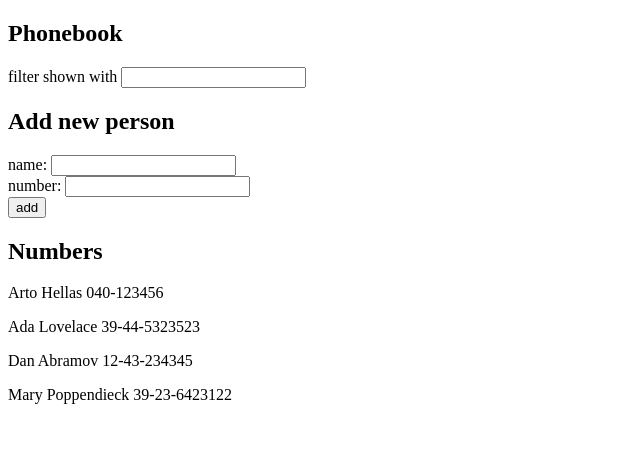
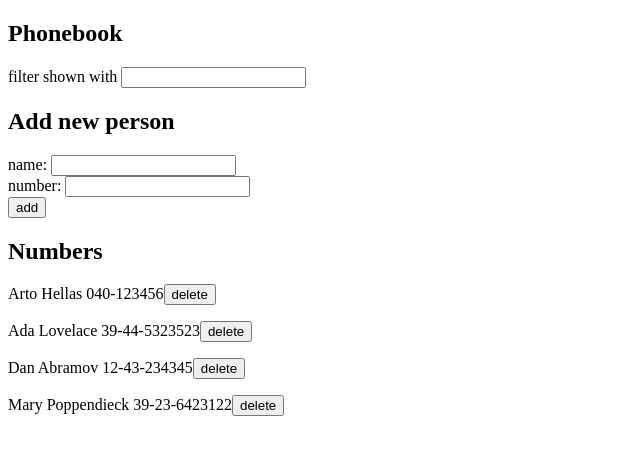
Before and after one commit to wilson-diaz/fullstackopen, a React (Create React App) app in the folder part2/phonebook/: page / in a window 1280 px wide. Shown: the top 454 px of the page, without its empty margins (0-640 px from the left). Built offline with nearby package versions, Linux system fonts and the light colour scheme; data requests are answered from the project's data file.

Commit message:
2.17: person deletion

```diff
--- a/part2/phonebook/src/App.js
+++ b/part2/phonebook/src/App.js
@@ -50,6 +50,21 @@ const App = () => {
     setNewNumber('')
   }
 
+  const handleDelete = (id) => () => {
+    if (!window.confirm("are you sure you want to delete this person?")) { return }
+
+    personService
+      .deletePerson(id)
+      .then(response => {
+        console.log(response)
+      })
+      .catch(error => {
+        console.log(error)
+        alert('error: this person has already been deleted')
+      })
+    setPersons(persons.filter(p => p.id !== id))
+  }
+
   const handleNameChange = (event) => setNewName(event.target.value)
   const handleNumberChange = (event) => setNewNumber(event.target.value)
   const handleNewFilterChange = (event) => setNewFilter(event.target.value)
@@ -64,7 +79,7 @@ const App = () => {
       <PersonForm newName={newName} handleNameChange={handleNameChange} newNumber={newNumber} handleNumberChange={handleNumberChange} addPerson={addPerson} />
 
       <h2>Numbers</h2>
-      <Numbers personsToShow={personsToShow} />
+      <Numbers personsToShow={personsToShow} handleDelete={handleDelete} />
     </div>
   )
 }
--- a/part2/phonebook/src/components/Numbers.js
+++ b/part2/phonebook/src/components/Numbers.js
@@ -1,8 +1,13 @@
 import React from 'react'
 
-const Numbers = ({ personsToShow }) => (
+const Numbers = ({ personsToShow, handleDelete }) => (
     <>
-        {personsToShow.map(p => <p key={p.name}>{p.name} {p.number}</p>)}
+        {personsToShow.map(p => (
+            <p key={p.name}>
+                {p.name} {p.number}
+                <button onClick={handleDelete(p.id)}>delete</button>
+            </p>
+        ))}
     </>
 )
 
--- a/part2/phonebook/src/services/persons.js
+++ b/part2/phonebook/src/services/persons.js
@@ -11,7 +11,13 @@ const create = newPerson => {
         .then(response => response.data)
 }
 
+const deletePerson = id => {
+    return axios.delete(`${baseUrl}/${id}`)
+        .then(response => response.data)
+}
+
 export default {
     getAll,
-    create
+    create,
+    deletePerson
 }
```
